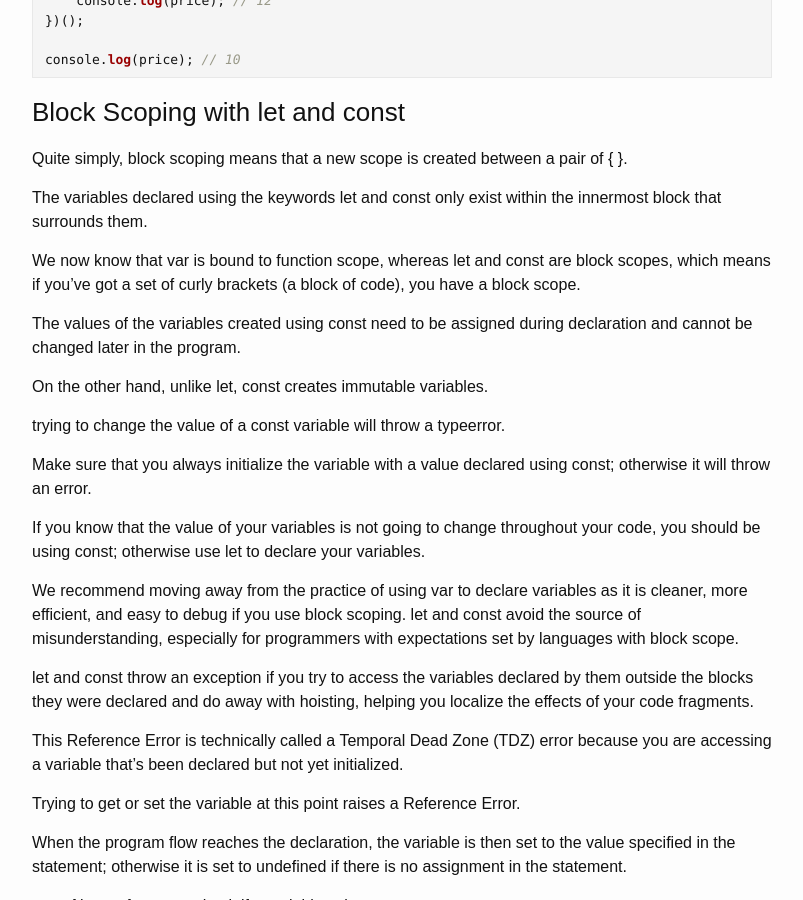
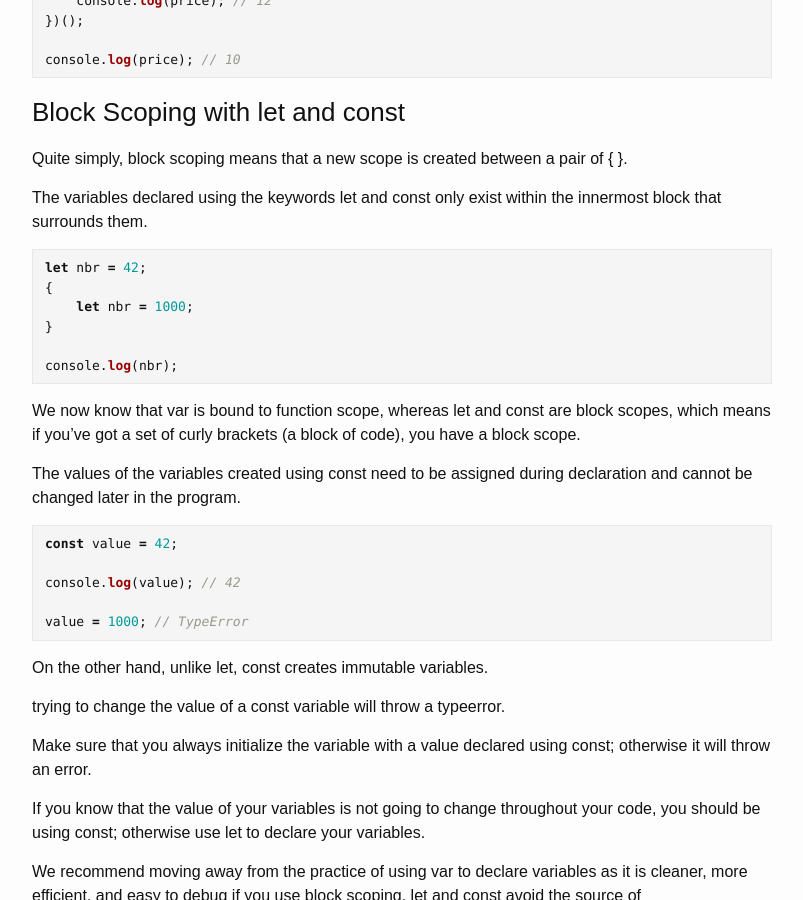
Before and after one commit to yous/whiteglass, a Jekyll site: the page built from _posts/2017-09-27-es6.md, in a window 1280 px wide and 900 px high, scrolled down 674 px. Shown: the whole window, without its empty margins (238-1041 px from the left). Built offline with Jekyll 4.4.1, drawn with Linux system fonts in a browser that asks for light colours.

Commit message:
added content

```diff
--- a/_posts/2017-09-27-es6.md
+++ b/_posts/2017-09-27-es6.md
@@ -37,9 +37,26 @@ Quite simply, block scoping means that a new scope is created between a pair of
 
 The variables declared using the keywords let and const only exist within the innermost block that surrounds them.
 
+{% highlight js %}
+let nbr = 42;
+{
+    let nbr = 1000;
+}
+
+console.log(nbr);
+{% endhighlight %}
+
 We now know that var is bound to function scope, whereas let and const are block scopes, which means if you've got a set of curly brackets (a block of code), you have a block scope.
 
 The values of the variables created using const need to be assigned during declaration and cannot be changed later in the program.
+
+{% highlight js %}
+const value = 42;
+
+console.log(value); // 42
+
+value = 1000; // TypeError
+{% endhighlight %}
 
 On the other hand, unlike let, const creates immutable variables.
 
```
